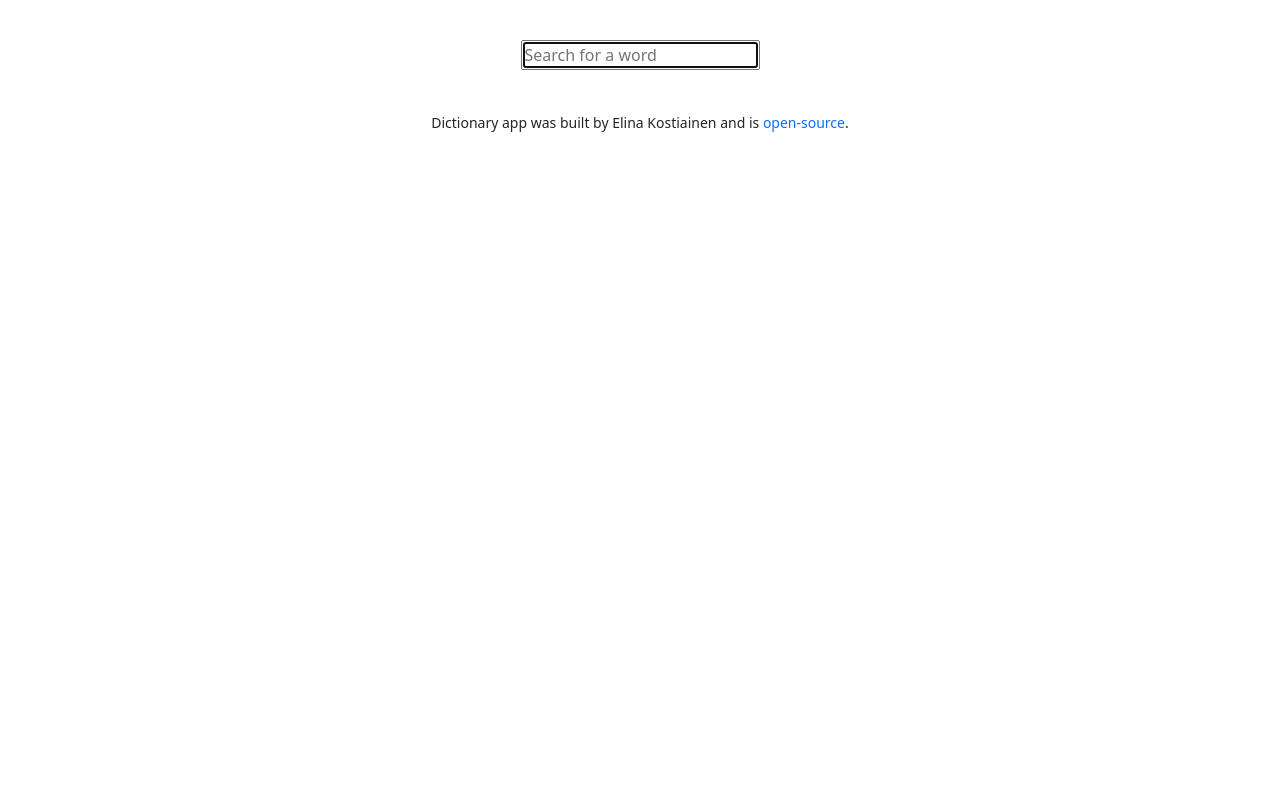
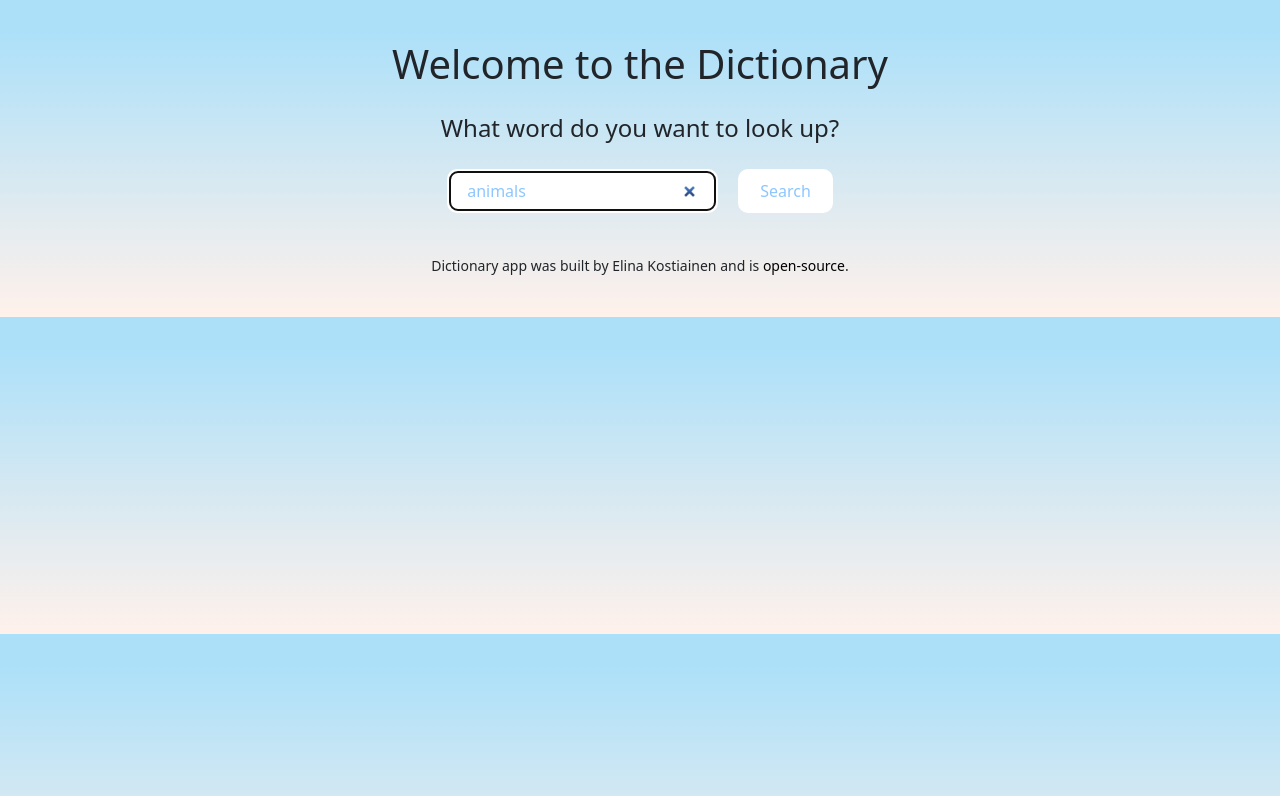
Before and after one commit to elinakostiainen/dictionary-react-project, a React (Create React App) app: page / in a window 1280 px wide. Shown: the top 796 px of the page. Built offline with nearby package versions, Linux system fonts and the light colour scheme; no server answers; the HTML template or start-up script is replaced by a standard one.

Commit message:
Started styling application

```diff
--- a/src/App.css
+++ b/src/App.css
@@ -9,4 +9,11 @@
 
 .App a {
   text-decoration: none;
+  color: black;
+  transition: all 200ms ease-in-out;
+
 }
+
+.App a:hover {
+  color: #8dc6ff;
+}
--- a/src/App.js
+++ b/src/App.js
@@ -6,7 +6,7 @@ export default function App() {
   return (
     <div className="App">
       <div className='container'>
-      <Dictionary/>
+      <Dictionary defaultWord="animals"/>
       <footer>
         <small>
           Dictionary app was built by Elina Kostiainen and is {""}
--- a/src/Dictionary.css
+++ b/src/Dictionary.css
@@ -1,3 +1,53 @@
+body {
+    background: linear-gradient(to top, #fff1eb 0%, #ace0f9 90%);
+}
+
 .Dictionary form {
     margin-bottom: 40px;
 }
+
+.Dictionary section {
+    background: white;
+    padding: 30px;
+    margin: 20px 0;
+    border-radius: 10px;
+}
+
+.Dictionary h1, h2 {
+    margin-bottom: 26px;
+}
+
+.Dictionary h2 {
+    font-size: 24px;
+}
+
+.Dictionary a {
+    color: #8dc6ff;
+    transition: all 200ms ease-in-out;
+}
+
+.Dictionary a:hover {
+    color: #cadefc;
+    cursor: pointer;
+}
+
+.Dictionary input {
+    color:#8dc6ff;
+    border: 2px solid white;
+    padding: 8px 18px;
+    border-radius: 10px;
+}
+
+.Dictionary button {
+    background: white;
+    color: #8dc6ff;
+    border: 2px solid white;
+    border-radius: 10px;
+    padding: 8px 20px;
+    margin-left: 20px;
+    transition: all 200ms ease-in-out;
+}
+
+.Dictionary button:hover {
+    color: #cadefc;
+}
--- a/src/Dictionary.js
+++ b/src/Dictionary.js
@@ -3,21 +3,25 @@ import axios from "axios"
 import Results from "./Results"
 import "./Dictionary.css"
 
-export default function Dictionary(){
-let [searchWord, setSearchWord] = useState("");
+export default function Dictionary(props){
+let [searchWord, setSearchWord] = useState(props.defaultWord);
 let [results, setResults] = useState(null);
+let [loaded, setLoaded] = useState (false);
 
 function handleResponse(response){
     setResults(response.data[0]);
 }
 
-function search(event){
+function search(){
+// documentation url = https://dictionaryapi.dev/
+let apiUrl= `https://api.dictionaryapi.dev/api/v2/entries/en/${searchWord}`
+
+axios.get(apiUrl).then(handleResponse)
+}
+
+function handleSubmit(event){
     event.preventDefault();
-
-// documentation url = https://dictionaryapi.dev/
-    let apiUrl= `https://api.dictionaryapi.dev/api/v2/entries/en/${searchWord}`
-
-    axios.get(apiUrl).then(handleResponse)
+    search();
 }
 
 function handleSearchWordChange(event){
@@ -25,12 +29,26 @@ function handleSearchWordChange(event){
     setSearchWord(event.target.value);
 }
 
+function load (){
+    setLoaded(true);
+    search();
+}
+
+if (loaded)
+{
     return(
         <div className="Dictionary">
-            <form onSubmit={search}>
-                <input type="search" placeholder="Search for a word" autoFocus={true} onChange={handleSearchWordChange}/>
+            <h1>Welcome to the Dictionary</h1>
+            <h2>What word do you want to look up?</h2>
+            <form onSubmit={handleSubmit}>
+                <input type="search" placeholder="Search for a word" autoFocus={true} onChange={handleSearchWordChange} defaultValue={props.defaultWord}/>
+                <button>Search</button>
             </form>
             <Results results={results}/>
         </div>
     )
+} else {
+load();
+return "loading..."
 }
+}
--- /dev/null
+++ b/src/Phonetic.css
@@ -0,0 +1,4 @@
+.Phonetic a {
+    border-radius: 20px;
+    padding: 10px 20px;
+}
--- a/src/Phonetic.js
+++ b/src/Phonetic.js
@@ -1,4 +1,5 @@
 import React from "react";
+import "./Phonetic.css"
 
 export default function Phonetic(props){
     return (
--- a/src/Results.js
+++ b/src/Results.js
@@ -6,19 +6,21 @@ export default function Results(props){
     if (props.results){
         return (
             <div className="Results">
+                <section>
                 <h2>{props.results.word}</h2>
                 {props.results.phonetics.map(function(phonetic, index){
                     return (
-                        <div key={index}>
+                        <section key={index}>
                             <Phonetic phonetic={phonetic}/>
-                            </div>
+                            </section>
                     );
                 })}
+                </section>
                 {props.results.meanings.map(function(meaning,index){
                     return (
-                        <div key={index}>
+                        <section key={index}>
                         <Meaning meaning={meaning}/>
-                         </div>
+                         </section>
                     )
                 })}
             </div>
```
